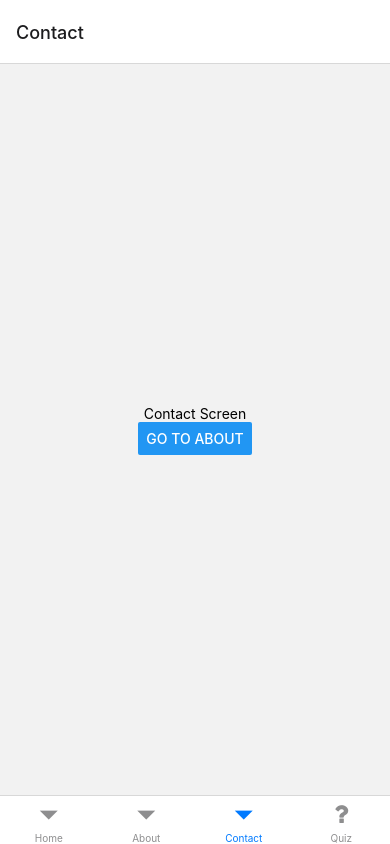
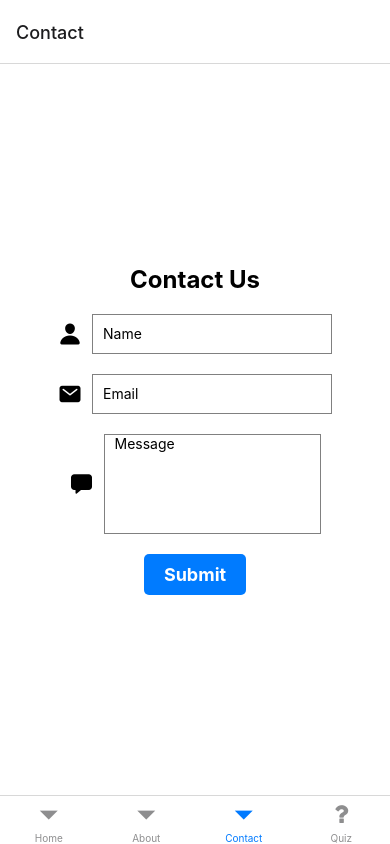
Before and after one commit to DMould123/react-native-open-trivia-quiz, a React Native app: screen /Contact in a window 390 px wide. Built offline with nearby package versions, Linux system fonts and the light colour scheme.

Commit message:
Added basic styling for ContactScreen

```diff
--- a/src/screens/ContactScreen.js
+++ b/src/screens/ContactScreen.js
@@ -1,13 +1,114 @@
-import { Button, View, Text } from 'react-native'
+import React, { useState } from 'react'
+import {
+  StyleSheet,
+  View,
+  Text,
+  TextInput,
+  TouchableOpacity,
+  Alert
+} from 'react-native'
+import { Ionicons } from '@expo/vector-icons' // Assuming you're using Expo for icons
 
-export default function ContactScreen({ navigation }) {
+const ContactScreen = ({ navigation }) => {
+  const [name, setName] = useState('')
+  const [email, setEmail] = useState('')
+  const [message, setMessage] = useState('')
+
+  const handleSubmit = () => {
+    if (name.trim() === '' || email.trim() === '' || message.trim() === '') {
+      Alert.alert('Error', 'Please fill out all fields')
+    } else {
+      // Here you can implement the logic to submit the form
+      console.log('Name:', name)
+      console.log('Email:', email)
+      console.log('Message:', message)
+      // Reset fields after submission
+      setName('')
+      setEmail('')
+      setMessage('')
+      // Optionally, you can navigate to another screen after submission
+      navigation.navigate('About')
+    }
+  }
+
   return (
-    <View style={{ flex: 1, alignItems: 'center', justifyContent: 'center' }}>
-      <Text>Contact Screen</Text>
-      <Button
-        title="Go to About"
-        onPress={() => navigation.navigate('About')}
-      />
+    <View style={styles.container}>
+      <Text style={styles.title}>Contact Us</Text>
+      <View style={styles.inputContainer}>
+        <Ionicons name="person" size={24} color="black" style={styles.icon} />
+        <TextInput
+          style={styles.input}
+          placeholder="Name"
+          value={name}
+          onChangeText={setName}
+        />
+      </View>
+      <View style={styles.inputContainer}>
+        <Ionicons name="mail" size={24} color="black" style={styles.icon} />
+        <TextInput
+          style={styles.input}
+          placeholder="Email"
+          value={email}
+          onChangeText={setEmail}
+          keyboardType="email-address"
+        />
+      </View>
+      <View style={styles.inputContainer}>
+        <Ionicons name="chatbox" size={24} color="black" style={styles.icon} />
+        <TextInput
+          style={[styles.input, { height: 100 }]}
+          placeholder="Message"
+          value={message}
+          onChangeText={setMessage}
+          multiline
+        />
+      </View>
+      <TouchableOpacity style={styles.button} onPress={handleSubmit}>
+        <Text style={styles.buttonText}>Submit</Text>
+      </TouchableOpacity>
     </View>
   )
 }
+
+const styles = StyleSheet.create({
+  container: {
+    flex: 1,
+    alignItems: 'center',
+    justifyContent: 'center',
+    paddingHorizontal: 20,
+    backgroundColor: '#fff'
+  },
+  title: {
+    fontSize: 24,
+    fontWeight: 'bold',
+    marginBottom: 20
+  },
+  inputContainer: {
+    flexDirection: 'row',
+    alignItems: 'center',
+    marginBottom: 20
+  },
+  input: {
+    flex: 1,
+    height: 40,
+    borderColor: 'gray',
+    borderWidth: 1,
+    paddingHorizontal: 10
+  },
+  icon: {
+    marginRight: 10
+  },
+  button: {
+    backgroundColor: '#007bff',
+    paddingVertical: 10,
+    paddingHorizontal: 20,
+    borderRadius: 5
+  },
+  buttonText: {
+    color: '#fff',
+    fontSize: 18,
+    fontWeight: 'bold'
+  }
+})
+
+export default ContactScreen
```
